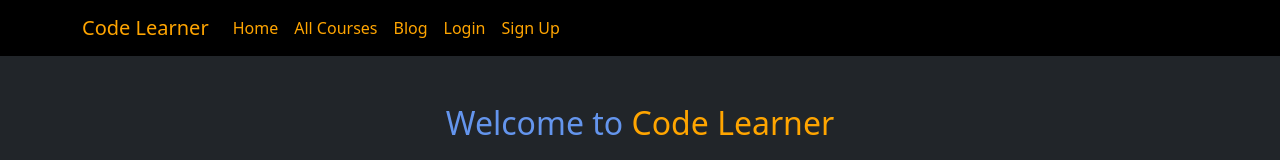
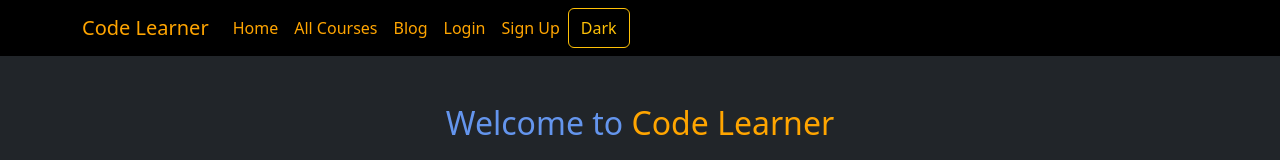
Before and after one commit to BmRahman/code-learner-client, a React (Create React App) app: page / in a window 1280 px wide. Shown: the top 160 px of the page. Built offline with nearby package versions, Linux system fonts and the light colour scheme; no server answers.

Commit message:
toggler button implemented

```diff
--- a/src/Components/AllCourse/AllCourse.css
+++ b/src/Components/AllCourse/AllCourse.css
@@ -4,7 +4,7 @@
     grid-gap: 20px;
 }
 .all{
-    height: 100vh;
+    height: 100%;
 }
 
 @media (min-width: 320px) and (max-width: 480px){
--- a/src/Components/Header/Header.css
+++ b/src/Components/Header/Header.css
@@ -13,15 +13,24 @@
     .navbar-toggler{
         background-color: cornflowerblue !important;
     }
+    .mode{
+        width: 20%;
+    }
 }
 
 @media (min-width: 481px) and (max-width: 767px){
     .navbar-toggler{
         background-color: cornflowerblue !important;
     }
+    .mode{
+        width: 20%;
+    }
 }
 @media (min-width: 768px) and (max-width: 1024px){
     .navbar-toggler{
         background-color: cornflowerblue !important;
     }
+    .mode{
+        width: 20%;
+    }
 }
--- a/src/Components/Header/Header.js
+++ b/src/Components/Header/Header.js
@@ -1,4 +1,4 @@
-import React, { useContext } from 'react';
+import React, { useContext, useState } from 'react';
 import Container from 'react-bootstrap/Container';
 import Nav from 'react-bootstrap/Nav';
 import Navbar from 'react-bootstrap/Navbar';
@@ -9,10 +9,18 @@ import { AuthContext } from './../../Contexts/AuthProvider';
 import { Image } from 'react-bootstrap';
 import Tippy from '@tippyjs/react';
 import 'tippy.js/dist/tippy.css';
+import Button from 'react-bootstrap/Button';
 
 const Header = () => {
 
     const {user, userLogout} = useContext(AuthContext)
+
+    const [text, setText] = useState('Dark')
+
+    const modeHandler = () => {
+      let newText = text;
+      newText === 'dark' ? setText('light') : setText('dark')
+    }
 
     const handleLogout = () => {
       userLogout()
@@ -33,13 +41,16 @@ const Header = () => {
             <Nav.Link> <Link to='/home' className='text-decoration-none'>Home</Link> </Nav.Link>
             <Nav.Link> <Link to='/courses' className='text-decoration-none'>All Courses</Link> </Nav.Link>
             <Nav.Link> <Link to='/blog' className='text-decoration-none'>Blog</Link> </Nav.Link>
+
             {
-              user?.email || user?.displayName ? <Nav.Link onClick={handleLogout}> <Link className='text-decoration-none'>Log Out</Link> </Nav.Link> :
+              user?.email || user?.displayName ? <Nav.Link onClick={handleLogout}><Link className='text-decoration-none'>Log Out</Link> </Nav.Link> :
               <>
               <Nav.Link> <Link to='/login' className='text-decoration-none'>Login</Link> </Nav.Link>
               <Nav.Link> <Link to='/register' className='text-decoration-none'>Sign Up</Link> </Nav.Link>
               </>
             }
+
+            <Button variant="outline-warning" className='mode' onClick={modeHandler}>{text}</Button>
           </Nav>
           <Nav>
             <Nav.Link>
--- a/src/Components/Login/Login.js
+++ b/src/Components/Login/Login.js
@@ -22,6 +22,7 @@ const Login = () => {
         .then(result => {
             const user = result.user
             console.log(user)
+            navigate(from, { replace: true })
         })
         .catch(error => {
             console.error(error)
@@ -33,6 +34,7 @@ const Login = () => {
       .then(result => {
         const user = result.user
         console.log(user)
+        navigate(from, { replace: true })
     })
     .catch(error => {
         console.error(error)
```
